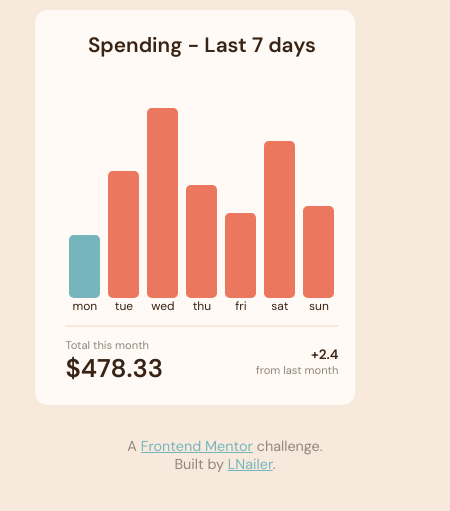
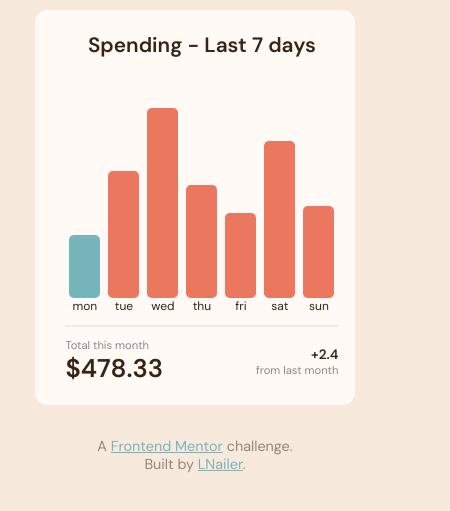
Before and after one commit to LNailer/FEM-expenses-component, a plain HTML site: page index.html in a window 390 px wide. Shown: the part 155-666 px from the top of the page, 450 px wide, since content can reach past the window. Drawn offline with Linux system fonts and the light colour scheme.

Commit message:
Update styles.css - fixed acknowledgement for narrow screen media query

```diff
--- a/styles.css
+++ b/styles.css
@@ -237,4 +237,7 @@ body {
     text-align: right;
     font-size: 0.7rem;
   }
+  .acknowledgement {
+    width: 320px;
+  }
 }
```
